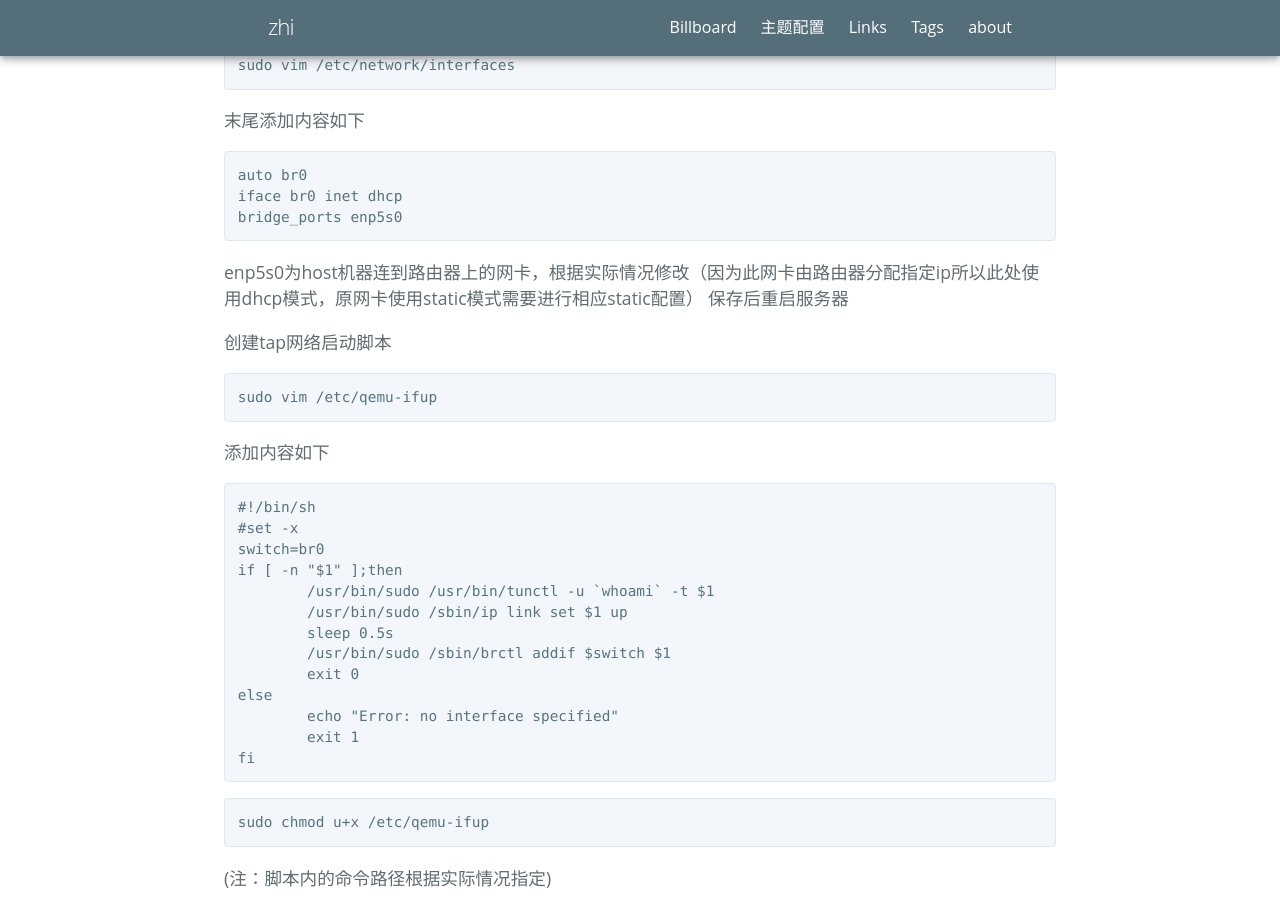
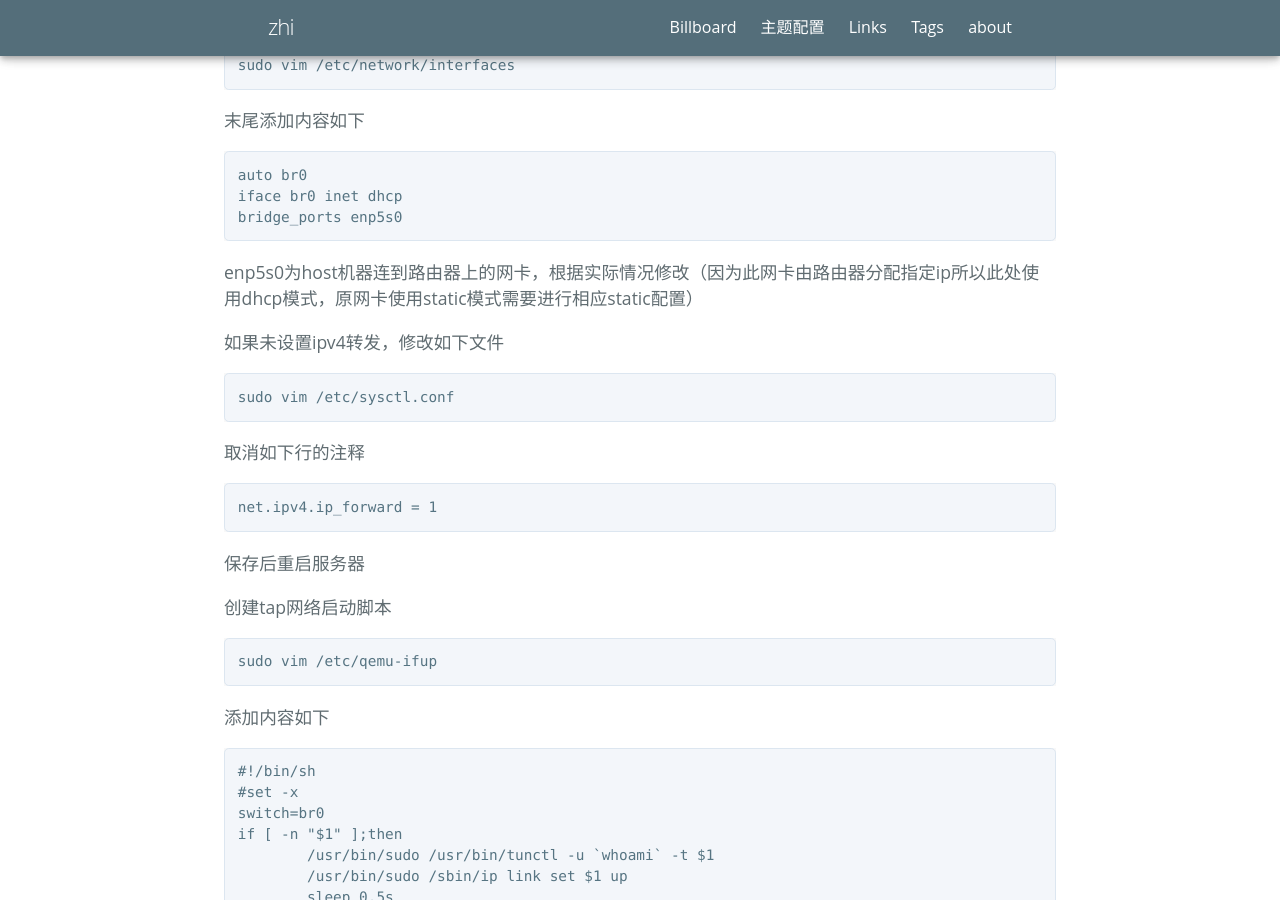
Before and after one commit to sockzhi/sockzhi.github.io, a Jekyll site: the page built from _posts/2021-02-04-QEMU搭建ubuntu虚拟机.md, in a window 1280 px wide and 900 px high, scrolled down 1188 px. Built offline with Jekyll 4.4.1, drawn with Linux system fonts in a browser that asks for light colours; some web fonts are replaced; our own code applies the rules of GitHub Pages for plain Markdown files.

Commit message:
add forward step description

````diff
--- a/_posts/2021-02-04-QEMU搭建ubuntu虚拟机.md
+++ b/_posts/2021-02-04-QEMU搭建ubuntu虚拟机.md
@@ -36,6 +36,15 @@ iface br0 inet dhcp
 bridge_ports enp5s0
 ```
 enp5s0为host机器连到路由器上的网卡，根据实际情况修改（因为此网卡由路由器分配指定ip所以此处使用dhcp模式，原网卡使用static模式需要进行相应static配置）
+
+如果未设置ipv4转发，修改如下文件
+```
+sudo vim /etc/sysctl.conf
+```
+取消如下行的注释
+```
+net.ipv4.ip_forward = 1
+```
 保存后重启服务器
 
 创建tap网络启动脚本
````
